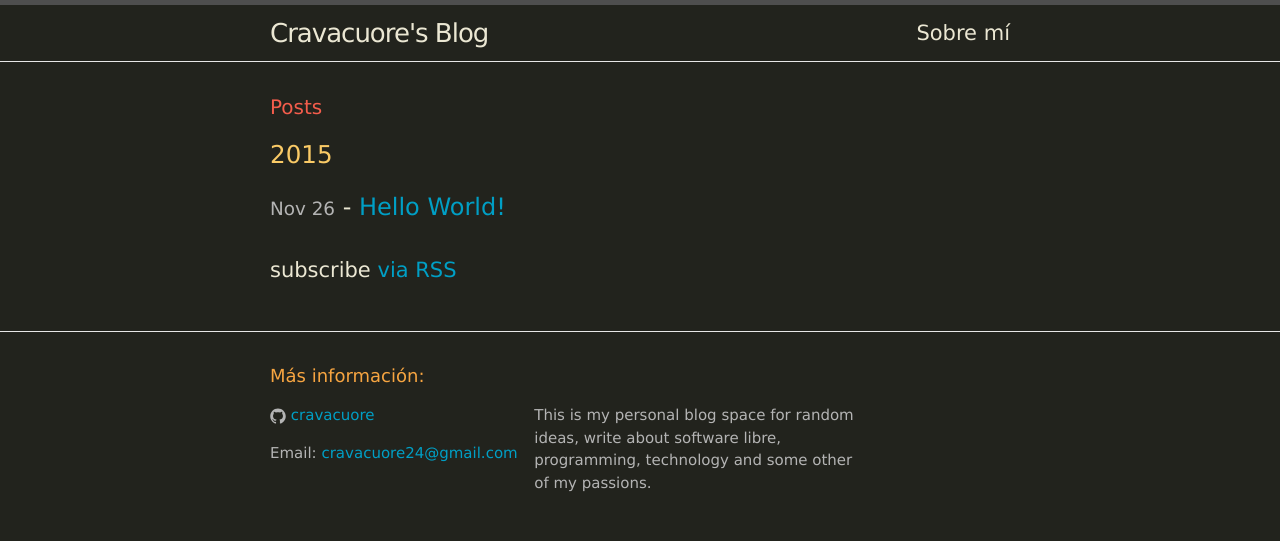
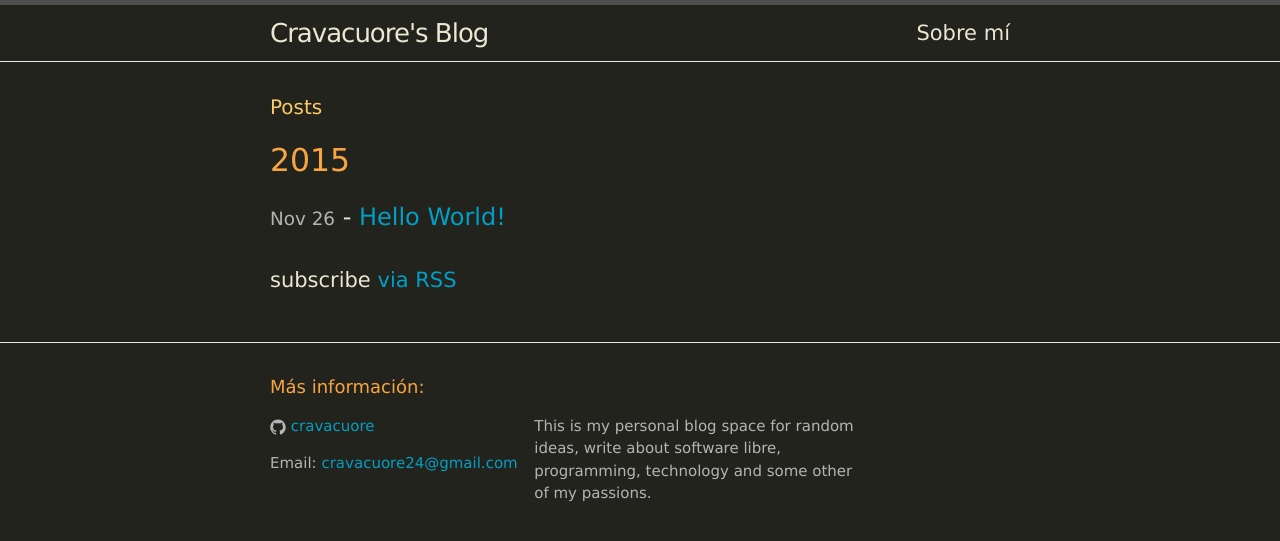
Before and after one commit to cravacuore/blog, a Jekyll site: the page built from index.html, in a window 1280 px wide. Shown: the top 541 px of the page. Built offline with Jekyll 4.4.1, drawn with Linux system fonts in a browser that asks for light colours.

Commit message:
Changed index title size

```diff
--- a/index.html
+++ b/index.html
@@ -4,7 +4,7 @@
 
 <div class="home">
 
-  <h1 class="page-heading">Posts</h1>
+  <h3 class="page-heading">Posts</h3>
 
   <ul class="post-list">
     {% for post in site.posts %}
@@ -12,7 +12,7 @@
       {% capture this_year %}{{ post.date | date: "%Y" }}{% endcapture %}
       {% unless year == this_year %}
         {% assign year = this_year %}
-          <h3>{{ year }}</h3>
+          <h2>{{ year }}</h2>
       {% endunless %}
 
       <li class="post-link">
```
